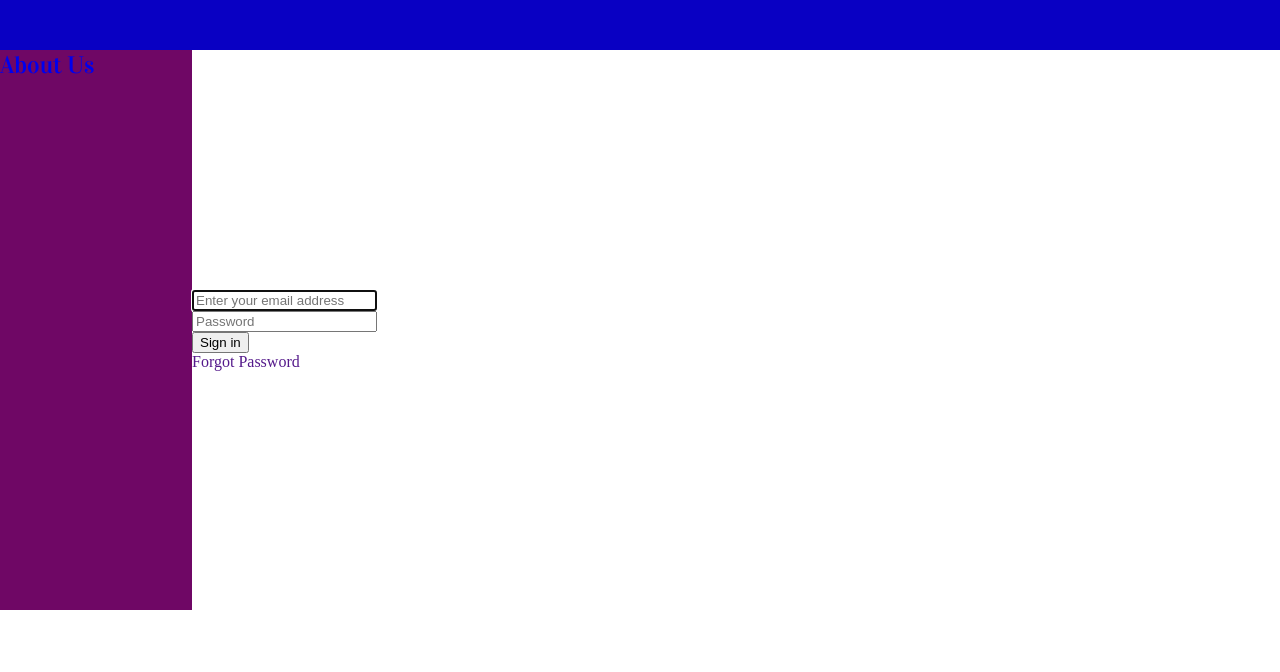
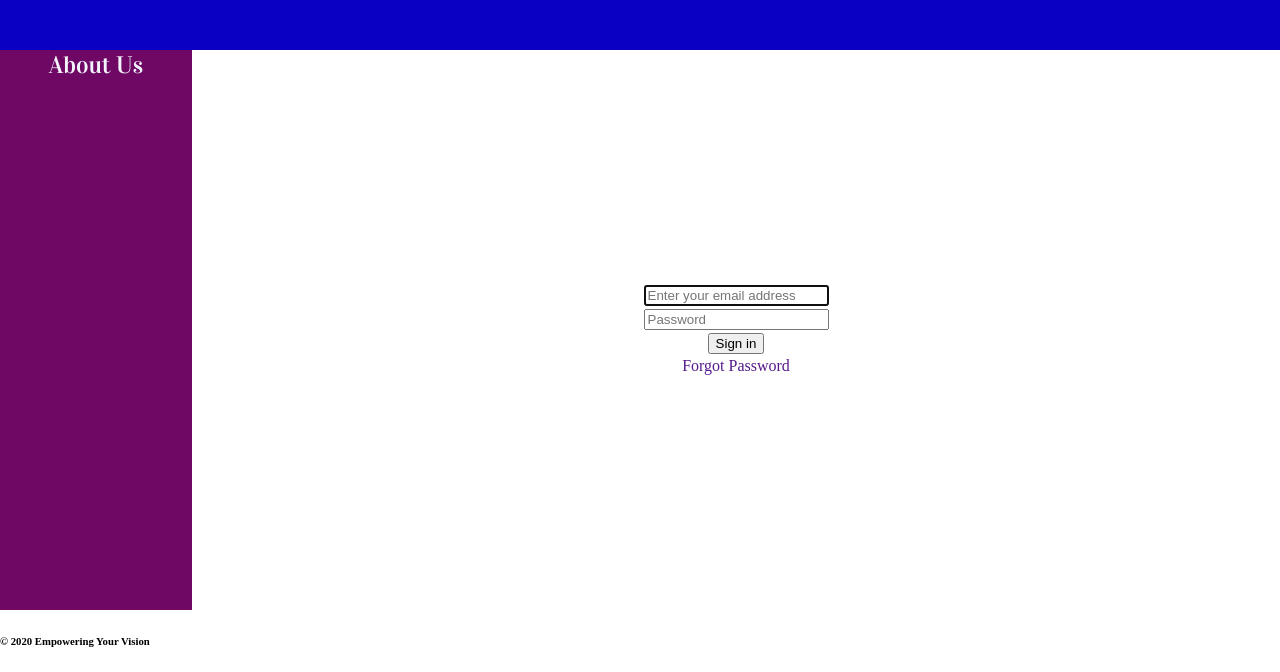
Before and after one commit to acaine03/Capstone, a website: page index.html in a window 1280 px wide. Shown: the part 190-862 px from the top of the page. Before the commit the page ends 800 px from the top, so only its background shows below. Drawn offline with Linux system fonts and the light colour scheme; a web font is replaced by a local one.

Commit message:
Add proper form inputs, footer and positioning.

```diff
--- a/css/style.css
+++ b/css/style.css
@@ -49,7 +49,7 @@ a:hover {
     background-color: #0900C3;
     height: 30vh;
     width: 100vw;
-    font-size: 2.3em;
+    font-size: 3em;
     text-align: center;
 }
 
@@ -63,23 +63,30 @@ a:hover {
     background-color: #6F0765;
     font-family: "Vidaloka";
     font-size: 1.5em;
+    text-align: center;
+}
+
+.left-side-nav a {
+    color: #f2f4fb;
 }
 
 .right-side-content {
-display: flex;
-flex-direction: column;
-justify-content: center;
-margin: auto;
-width: 85vw;
+    display: flex;
+    flex-direction: column;
+    justify-content: center;
+    align-items: center;
+    margin: auto;
+    width: 85vw;
 }
 
 .username {
     color: black;
-    width: 50%;
+    height: 1.5em;
 }
 
 .password {
     color: black;
+    height: 1.5em;
 }
 
 .sign-in-button button {
@@ -88,6 +95,7 @@ width: 85vw;
 
 .sign-in-button {
     color: black;
+    height: 1.5em;
 }
 
 .forgot-password {
@@ -95,3 +103,7 @@ width: 85vw;
     color: royalblue;
 
 }
+
+.footer {
+    color: black;
+}
--- a/index.html
+++ b/index.html
@@ -34,11 +34,12 @@
 
     <div class="right-side-content">
         <div class="username">
-            <input type="text" placeholder="Enter your email address" autofocus>
+            <input type="text" placeholder="Enter your email address" autofocus id="email">
         </div>
 
         <div class="password">
-            <input type="text" placeholder="Password" autofocus>
+            <input type="password" placeholder="Password" autofocus id="pass" name="password"
+            minlength="8" required>
         </div>
 
         <div class="sign-in-button">
@@ -53,4 +54,10 @@
     </div>
     <script>"js\signin.js"</script>
 </body>
+
+<footer>
+    <div class="footer">
+        <h6>&copy; 2020 Empowering Your Vision</h6>
+    </div>
+</footer>
 </html>
```
